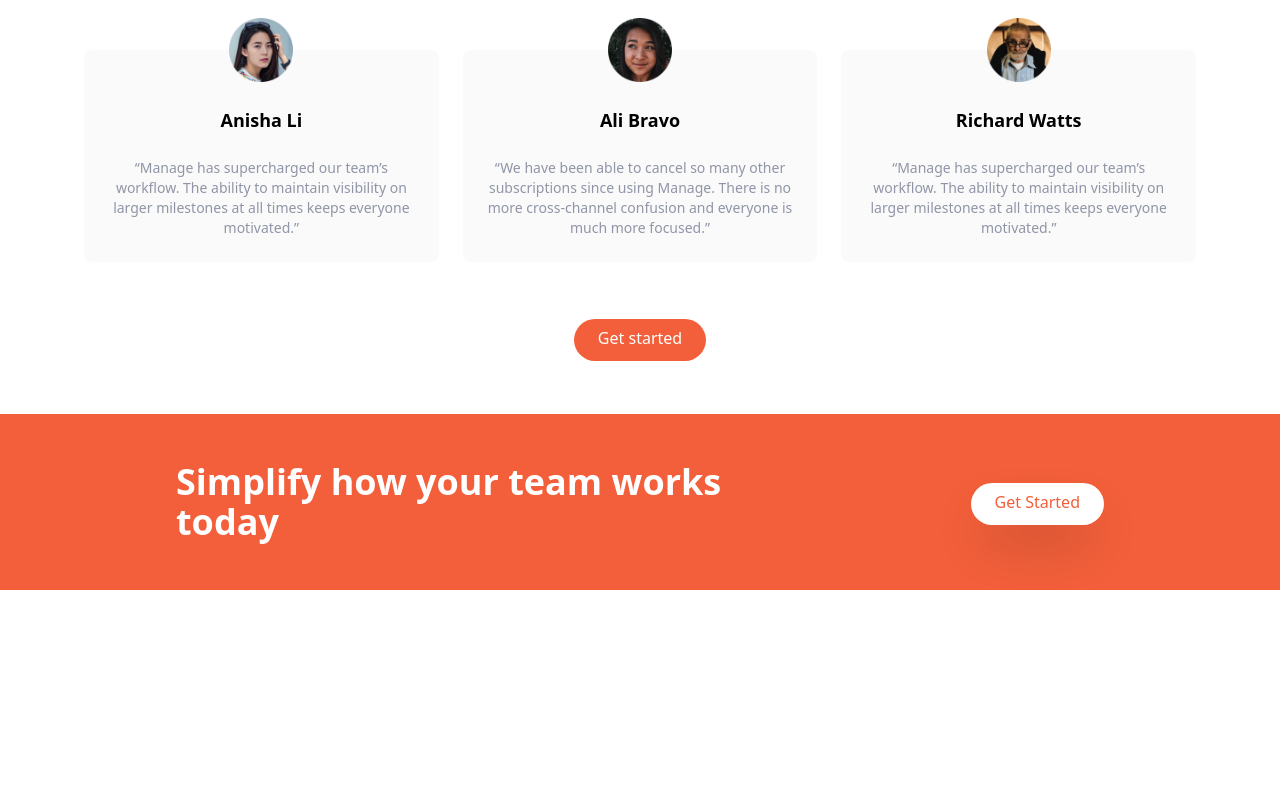
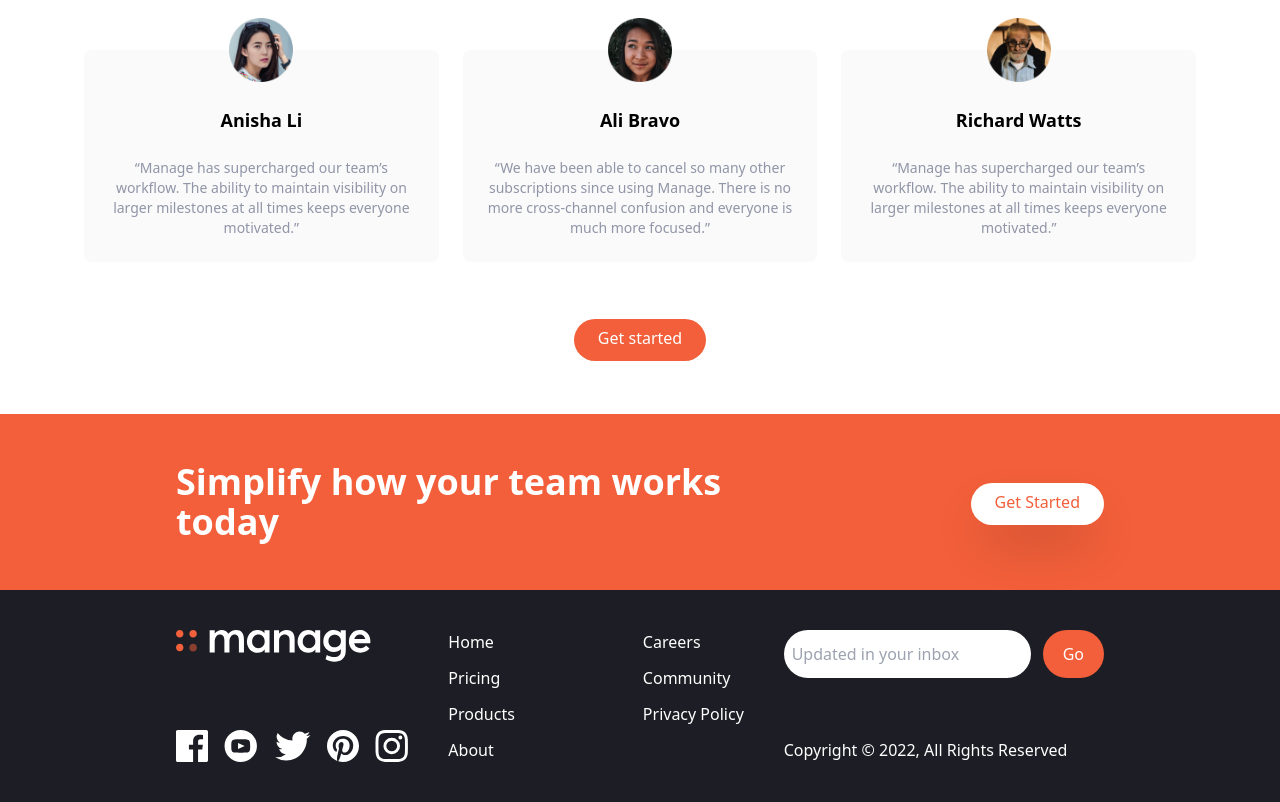
Before and after one commit to Douglas254/Manage-Landing-Page, a website: page index.html in a window 1280 px wide. Shown: the part 1354-2156 px from the top of the page. Before the commit the page ends 1944 px from the top, so only its background shows below. Drawn offline with Linux system fonts and the light colour scheme.

Commit message:
complete footer section

```diff
--- a/index.html
+++ b/index.html
@@ -4,7 +4,7 @@
     <meta charset="UTF-8" />
     <meta http-equiv="X-UA-Compatible" content="IE=edge" />
     <meta name="viewport" content="width=device-width, initial-scale=1.0" />
-    <link rel="stylesheet" href="./css/main.css"">
+    <link rel="stylesheet" href="./css/main.css">
     <title>Manage Landing Page</title>
   </head>
   <body>
@@ -274,5 +274,85 @@
         </div>
       </div>
     </section>
+
+    <!-- Footer -->
+    <footer class="bg-veryDarkBlue">
+      <!-- Flex Container -->
+      <div
+        class="container flex flex-col-reverse justify-between px-6 py-10 mx-auto space-y-8 md:flex-row md:space-y-0"
+      >
+        <!-- Logo and social links container -->
+        <div
+          class="flex flex-col-reverse items-center justify-between space-y-12 md:flex-col md:space-y-0 md:items-start"
+        >
+          <div class="mx-auto my-6 text-center text-white md:hidden">
+            Copyright &copy; 2022, All Rights Reserved
+          </div>
+          <!-- Logo -->
+          <div>
+            <img src="./img/logo-white.svg" class="h-8" alt="white logo" />
+          </div>
+          <!-- Social Linkd Container -->
+          <div class="flex justify-center space-x-4">
+            <!-- Link 1 -->
+            <a href="#">
+              <img src="./img/icon-facebook.svg" alt="facebook" class="h-8" />
+            </a>
+            <!-- Link 2 -->
+            <a href="#">
+              <img src="./img/icon-youtube.svg" alt="youtube" class="h-8" />
+            </a>
+            <!-- Link 3 -->
+            <a href="#">
+              <img src="./img/icon-twitter.svg" alt="twitter" class="h-8" />
+            </a>
+            <!-- Link 4 -->
+            <a href="#">
+              <img src="./img/icon-pinterest.svg" alt="pinterest" class="h-8" />
+            </a>
+            <!-- Link 5 -->
+            <a href="#">
+              <img src="./img/icon-instagram.svg" alt="instagram" class="h-8" />
+            </a>
+          </div>
+        </div>
+
+        <!-- List Container -->
+        <div class="flex justify-around space-x-32">
+          <div class="flex flex-col space-y-3 text-white">
+            <a href="#" class="hover:text-brightRed">Home</a>
+            <a href="#" class="hover:text-brightRed">Pricing</a>
+            <a href="#" class="hover:text-brightRed">Products</a>
+            <a href="#" class="hover:text-brightRed">About</a>
+          </div>
+          <div class="flex flex-col space-y-3 text-white">
+            <a href="#" class="hover:text-brightRed">Careers</a>
+            <a href="#" class="hover:text-brightRed">Community</a>
+            <a href="#" class="hover:text-brightRed">Privacy Policy</a>
+          </div>
+        </div>
+
+        <!-- Input Container -->
+        <div class="flex flex-col justify-between">
+          <form>
+            <div class="flex space-x-3">
+              <input
+                type="text"
+                class="flex-1 px-2 rounded-full focus:outline-none"
+                placeholder="Updated in your inbox"
+              />
+              <button
+                class="px-5 py-3 text-white rounded-full bg-brightRed hover:bg-brightRedLight focus:outline-none"
+              >
+                Go
+              </button>
+            </div>
+          </form>
+          <div class="hidden text-white md:block">
+            Copyright &copy; 2022, All Rights Reserved
+          </div>
+        </div>
+      </div>
+    </footer>
   </body>
 </html>
```
Also changed, not shown: css/main.css.
